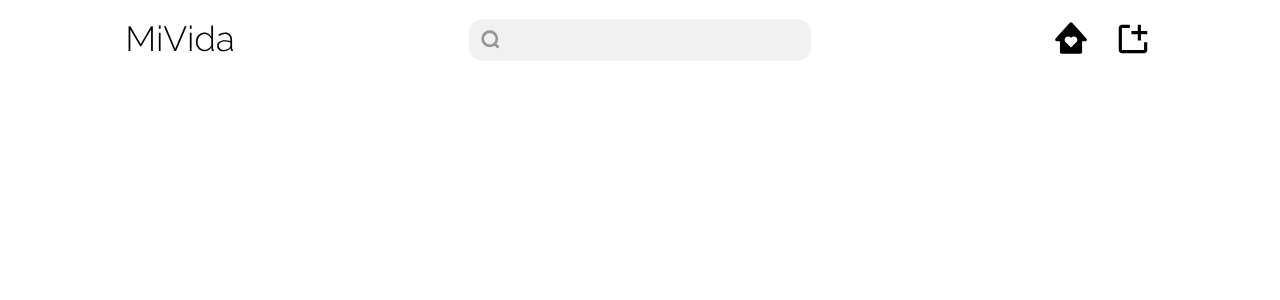
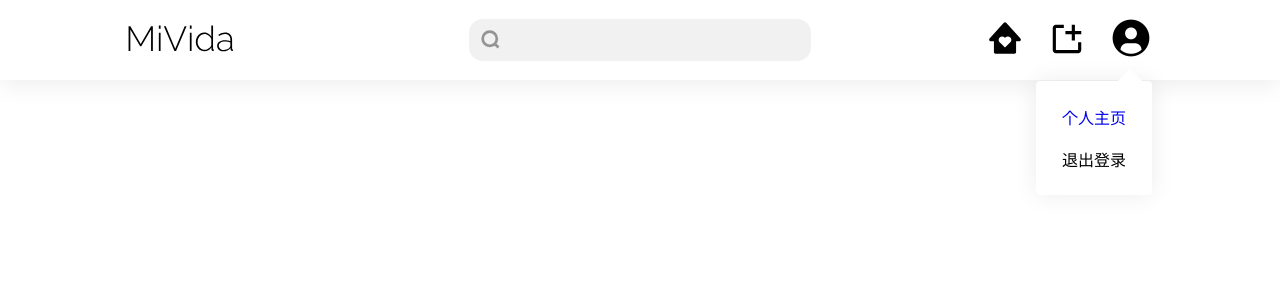
Before and after one commit to kamitom/sideproj3, a Vue app in the folder image/frontend/: page / in a window 1280 px wide. Shown: the top 300 px of the page. Built offline with nearby package versions, Linux system fonts and the light colour scheme.

Commit message:
fix: NavBar avatar

```diff
--- a/image/frontend/src/App.vue
+++ b/image/frontend/src/App.vue
@@ -1,6 +1,8 @@
 <template>
   <div>
-    <NavBar />
+    <header class="header">
+      <NavBar />
+    </header>
     <router-view></router-view>
   </div>
 
--- a/image/frontend/src/components/NavBar.vue
+++ b/image/frontend/src/components/NavBar.vue
@@ -13,15 +13,15 @@
         <TheIcon icon="publish" />
       </button>
       <!-- dropdown -->
-      <!-- <div class="profileDropDown">
-        <TheAvatar :width="42" :height="42" style="cursor: pointer" :src="user.avatar" />
-        <div class="dropdownMenu" v-show="showDropdown">
+      <div class="profileDropDown">
+        <img src="../assets/avatarDefault.png" width="42" height="42" alt="avatar" />
+        <div class="dropdownMenu">
           <ul class="profileMenu">
             <li><router-link to="/profile">个人主页</router-link></li>
             <li>退出登录</li>
           </ul>
         </div>
-      </div> -->
+      </div>
     </div>
   </nav>
 </template>
```
